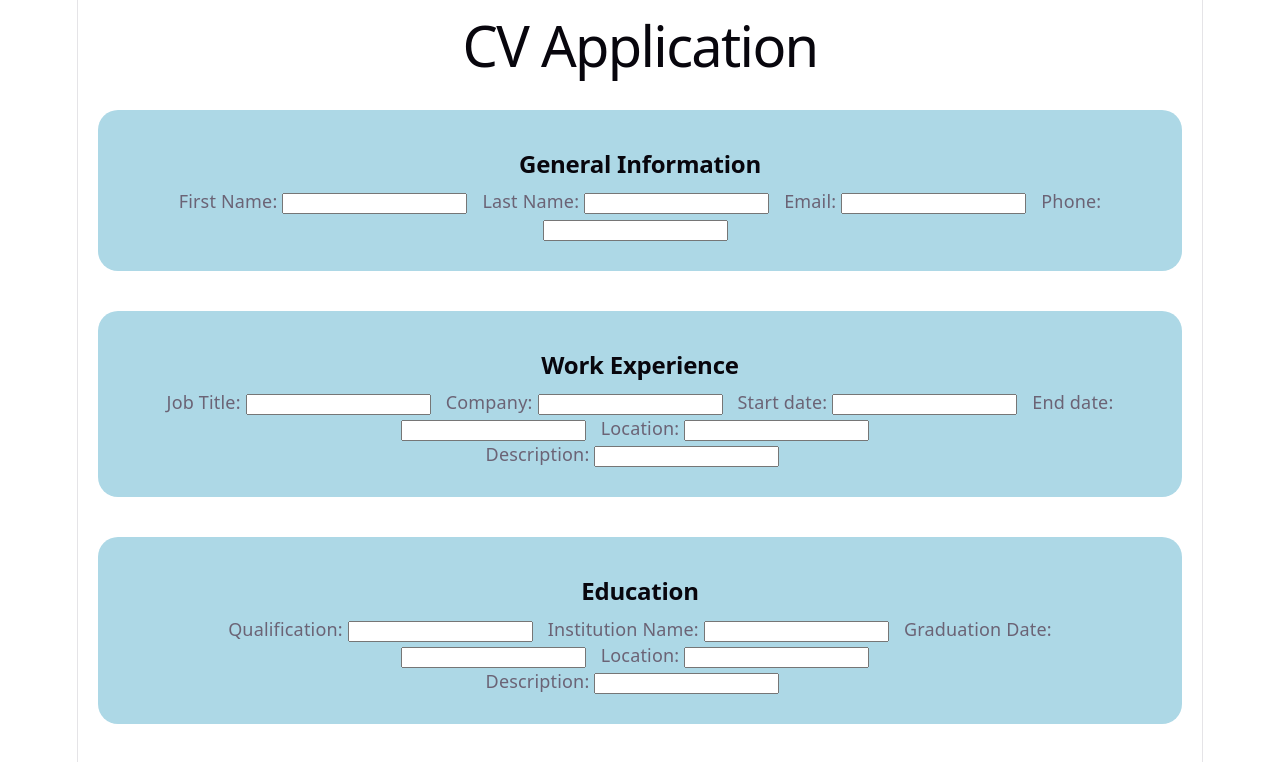
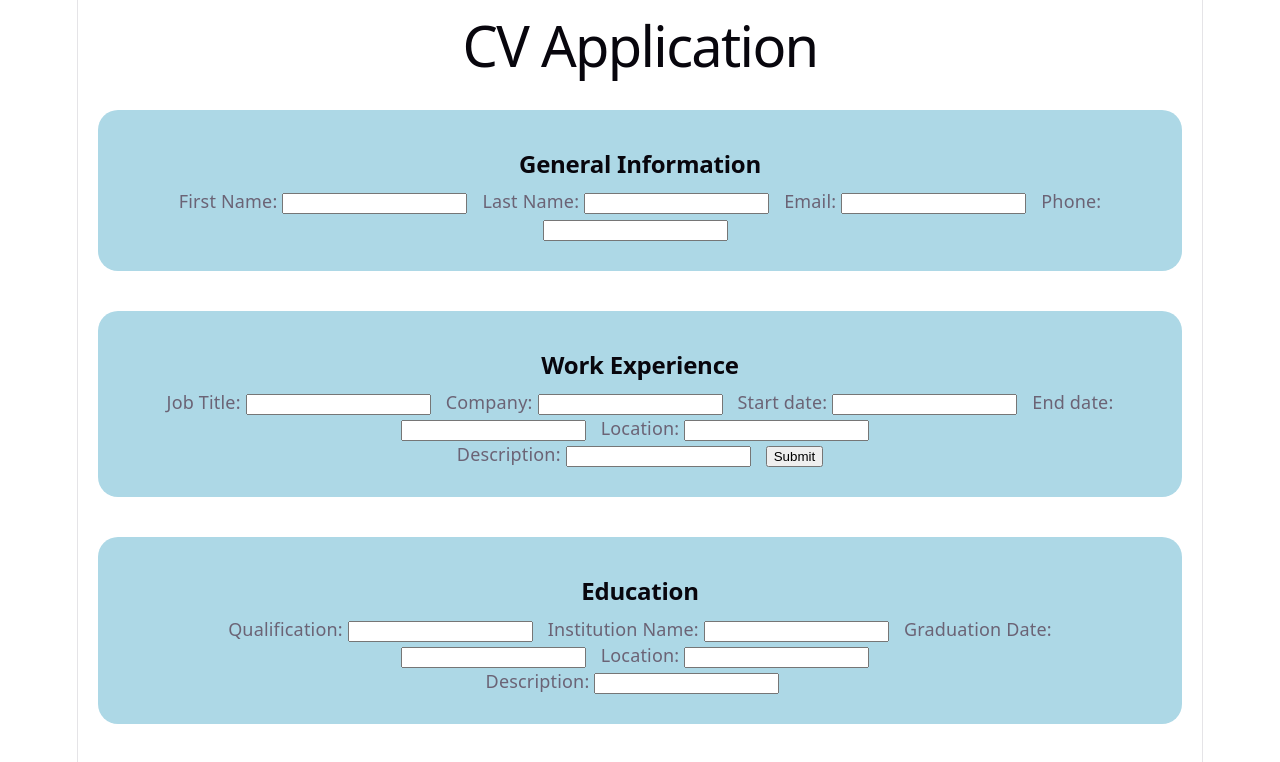
Before and after one commit to AleixMJ/TOP---Project-CV-Application, a React (Vite) app: page / in a window 1280 px wide. Shown: the top 762 px of the page. Built offline with nearby package versions, Linux system fonts and the light colour scheme.

Commit message:
feat: added Submit and Edit button to the work component to toggle between edit and view mode

```diff
--- a/src/components/Work.jsx
+++ b/src/components/Work.jsx
@@ -3,17 +3,33 @@ import '../styles/Work.css';
 
 export default function Work() {
     const [details, setDetails] = useState({
-        title: '', company: '', description: '', location:'', start:'', end:'current'});
+        title: '',
+        company: '',
+        description: '',
+        location:'',
+        start:'',
+        end:'current'});
+
+    const [isEditing, setIsEditing] = useState(true);
 
     function handleChange(e) {
         const { name, value} = e.target;
         setDetails((prev) => ({...prev, [name]: value}))
     }
 
+    function handleSubmit(e) {
+        e.preventDefault();
+        setIsEditing(false);
+    }
+
     return (
         <div className="work-container">
+
+
             <h2>Work Experience</h2>
-            <div className='job-card'>
+
+            {isEditing ? (
+                <form className='job-card' onSubmit={handleSubmit}>
                     <div className='basic-info'>
                         <label>
                             Job Title:
@@ -70,9 +86,25 @@ export default function Work() {
                         value={details.value}
                         />
                     </label>
+                    <button type="submit" className='submit-btn'>Submit</button>
+
+                </form>
+            ) : (
+                <div className='job-card preview'>
+                    <h3>{details.title || 'Job Ttle'}</h3>
+                    <p className='company-location'>
+                        {details.company} {details.location && `| ${details.location}`}
+                    </p>
+                    <p className='dates'>
+                        {details.start} - {details.end}
+                    </p>
+                    <p className='description'>{details.description}</p>
+                    <button type="button" onClick={() => setIsEditing(true)}>
+                        Edit
+                    </button>
                 </div>
 
-
+            )}
         </div>
-    )
+    );
 }
```
Lines whose indentation alone changed are shown as unchanged.
